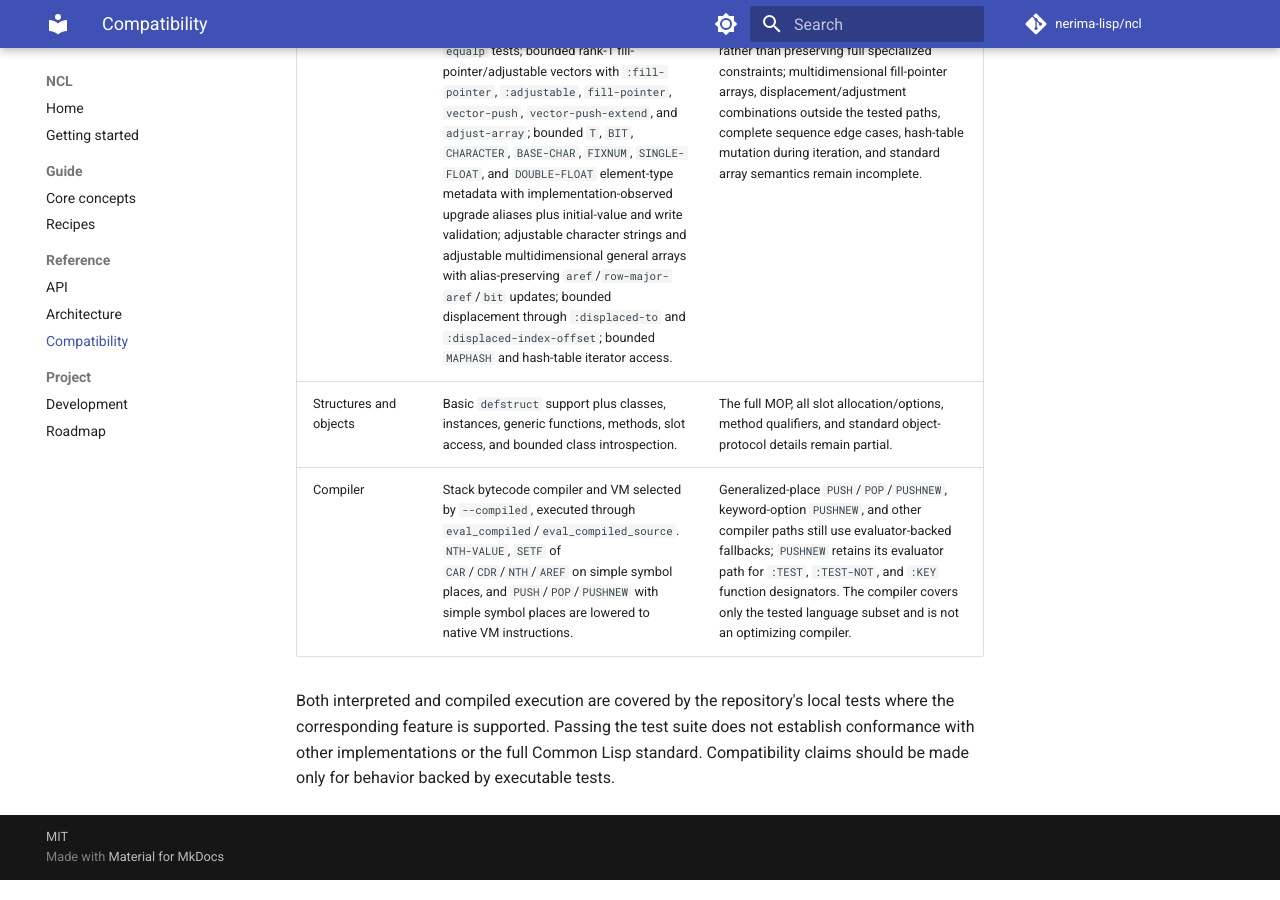
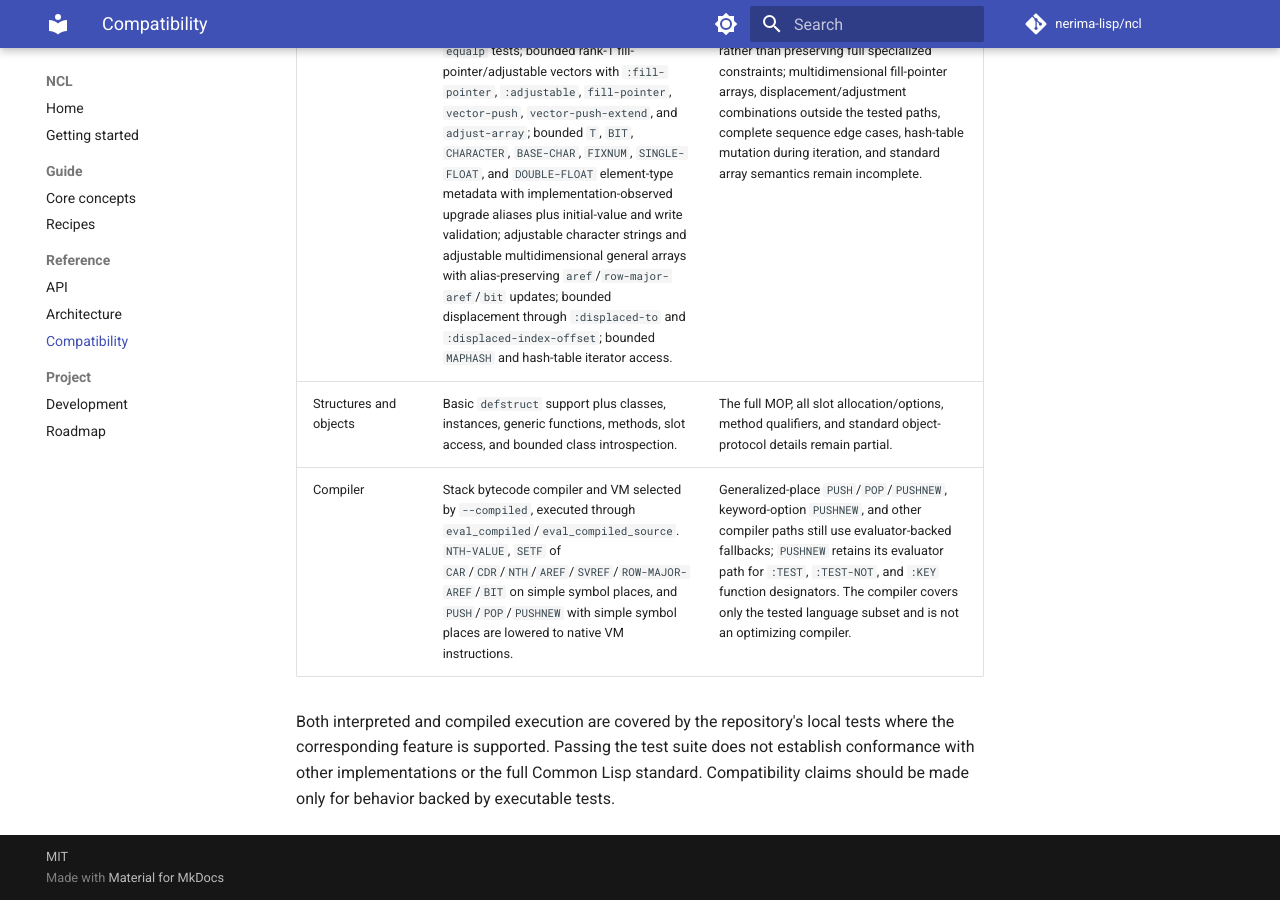
Before and after one commit to nerima-lisp/ncl, an MkDocs documentation site: the page built from docs/src/reference/compatibility.md, in a window 1280 px wide and 900 px high, scrolled down 2971 px. Built offline with MkDocs 1.6.1 and Material for MkDocs 9.7.7, drawn with Linux system fonts in a browser that asks for light colours; comment, search, counter and statistics services are not loaded.

Commit message:
docs: record native BIT setf lowering

```diff
--- a/docs/src/reference/compatibility.md
+++ b/docs/src/reference/compatibility.md
@@ -17,7 +17,7 @@
 <code>FINISH-OUTPUT</code>/<code>CLEAR-OUTPUT</code>, <code>LISTEN</code>/<code>READ-CHAR-NO-HANG</code>/<code>CLEAR-INPUT</code> for modeled character streams, <code>WRITE-SEQUENCE</code> for character sequences, duplex <code>:io</code> streams, adjustable string designators, and formatted output. | The general stream protocol, binary streams, full file-option/version semantics, byte-oriented position/length semantics for multibyte external formats, precise buffered-output discard semantics, and the remaining <code>format</code> directives are incomplete; stream resource-management options remain bounded. |
 | Arrays and tables | Simple and multidimensional arrays plus hash tables with <code>eq</code>, <code>eql</code>, <code>equal</code>, and <code>equalp</code> tests; bounded rank-1 fill-pointer/adjustable vectors with <code>:fill-pointer</code>, <code>:adjustable</code>, <code>fill-pointer</code>, <code>vector-push</code>, <code>vector-push-extend</code>, and <code>adjust-array</code>; bounded <code>T</code>, <code>BIT</code>, <code>CHARACTER</code>, <code>BASE-CHAR</code>, <code>FIXNUM</code>, <code>SINGLE-FLOAT</code>, and <code>DOUBLE-FLOAT</code> element-type metadata with implementation-observed upgrade aliases plus initial-value and write validation; adjustable character strings and adjustable multidimensional general arrays with alias-preserving <code>aref</code>/<code>row-major-aref</code>/<code>bit</code> updates; bounded displacement through <code>:displaced-to</code> and <code>:displaced-index-offset</code>; bounded <code>MAPHASH</code> and hash-table iterator access. | General compound element types currently use the bounded upgrade-to-<code>T</code> behavior rather than preserving full specialized constraints; multidimensional fill-pointer arrays, displacement/adjustment combinations outside the tested paths, complete sequence edge cases, hash-table mutation during iteration, and standard array semantics remain incomplete. |
 | Structures and objects | Basic <code>defstruct</code> support plus classes, instances, generic functions, methods, slot access, and bounded class introspection. | The full MOP, all slot allocation/options, method qualifiers, and standard object-protocol details remain partial. |
-| Compiler | Stack bytecode compiler and VM selected by <code>--compiled</code>, executed through <code>eval_compiled</code>/<code>eval_compiled_source</code>. <code>NTH-VALUE</code>, <code>SETF</code> of <code>CAR</code>/<code>CDR</code>/<code>NTH</code>/<code>AREF</code> on simple symbol places, and <code>PUSH</code>/<code>POP</code>/<code>PUSHNEW</code> with simple symbol places are lowered to native VM instructions. | Generalized-place <code>PUSH</code>/<code>POP</code>/<code>PUSHNEW</code>, keyword-option <code>PUSHNEW</code>, and other compiler paths still use evaluator-backed fallbacks; <code>PUSHNEW</code> retains its evaluator path for <code>:TEST</code>, <code>:TEST-NOT</code>, and <code>:KEY</code> function designators. The compiler covers only the tested language subset and is not an optimizing compiler. |
+| Compiler | Stack bytecode compiler and VM selected by <code>--compiled</code>, executed through <code>eval_compiled</code>/<code>eval_compiled_source</code>. <code>NTH-VALUE</code>, <code>SETF</code> of <code>CAR</code>/<code>CDR</code>/<code>NTH</code>/<code>AREF</code>/<code>SVREF</code>/<code>ROW-MAJOR-AREF</code>/<code>BIT</code> on simple symbol places, and <code>PUSH</code>/<code>POP</code>/<code>PUSHNEW</code> with simple symbol places are lowered to native VM instructions. | Generalized-place <code>PUSH</code>/<code>POP</code>/<code>PUSHNEW</code>, keyword-option <code>PUSHNEW</code>, and other compiler paths still use evaluator-backed fallbacks; <code>PUSHNEW</code> retains its evaluator path for <code>:TEST</code>, <code>:TEST-NOT</code>, and <code>:KEY</code> function designators. The compiler covers only the tested language subset and is not an optimizing compiler. |
 
 Both interpreted and compiled execution are covered by the repository's local
 tests where the corresponding feature is supported. Passing the test suite
```
